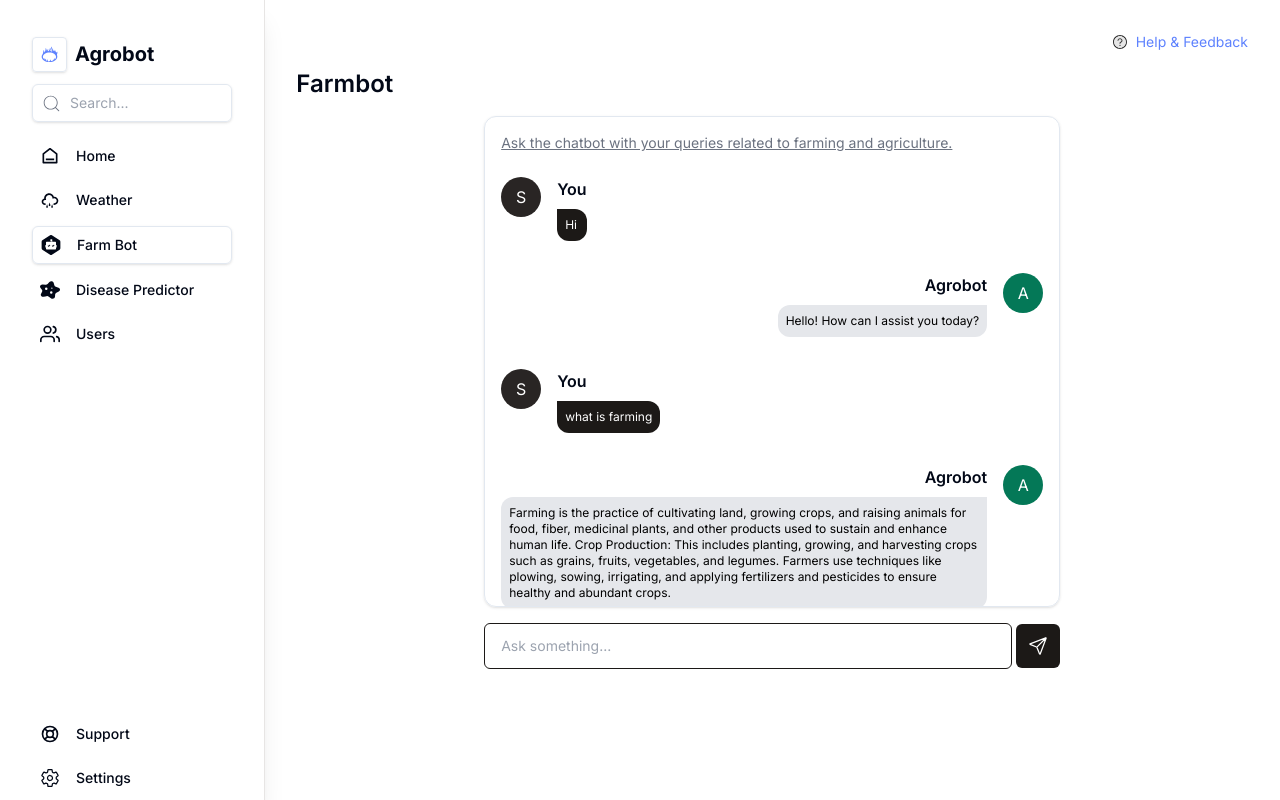
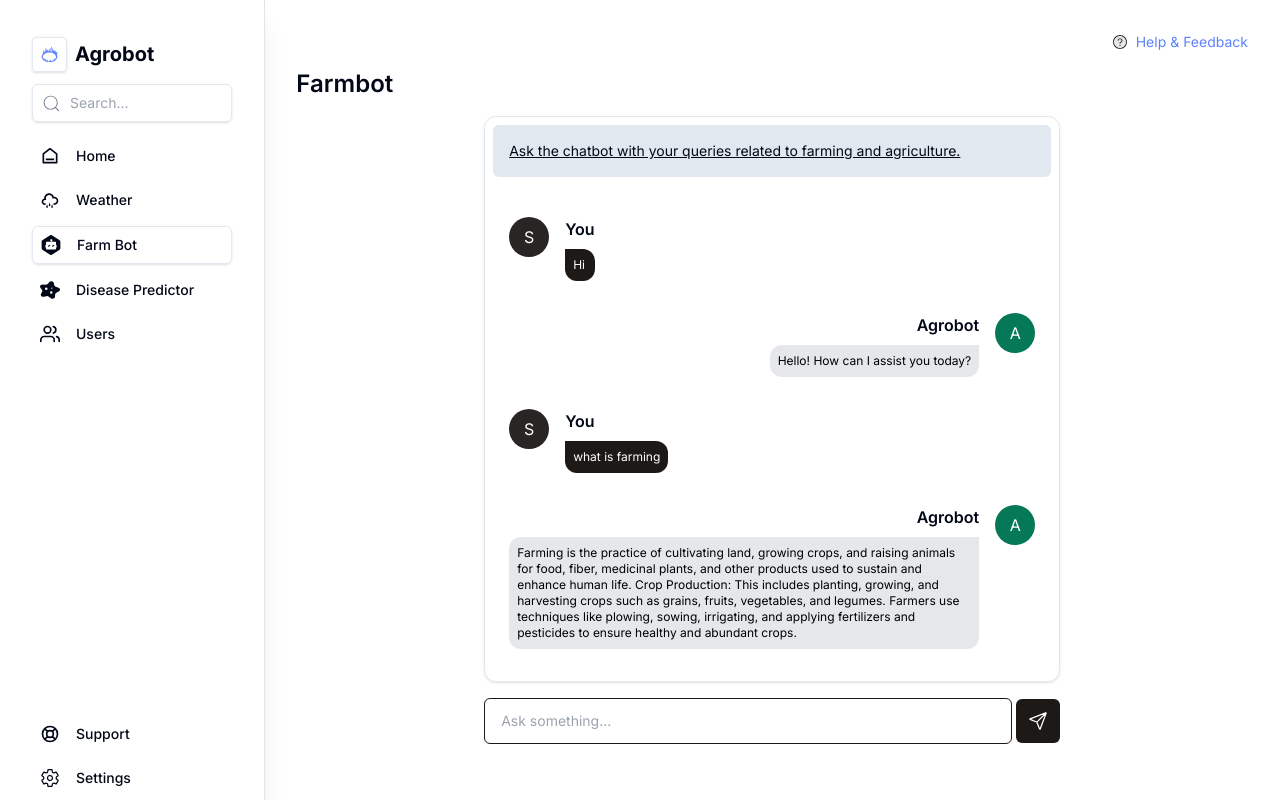
Before and after one commit to Sujanban/agrobot, a React (Vite) app in the folder client/: page /farmbot in a window 1280 px wide. Built offline with nearby package versions, Linux system fonts and the light colour scheme.

Commit message:
chat header added

```diff
--- a/client/src/App.css
+++ b/client/src/App.css
@@ -13,16 +13,19 @@
 }
 
 div::-webkit-scrollbar {
+  background-color: rgb(211, 211, 211);
+  border-radius: 20px;
+  height: 8px;
+  width: 8px;
+}
+
+/* div::-webkit-scrollbar-track {
   background-color: gray;
   border-radius: 20px;
   height: 10px;
-}
-
-::-webkit-scrollbar-track {
-  /* Customize the scrollbar track */
-}
+} */
 
 ::-webkit-scrollbar-thumb {
-  background-color: rgb(52, 52, 52);
+  background-color: rgb(145, 145, 145);
   border-radius: 20px;
 }
--- a/client/src/pages/dashboard/Farmbot.jsx
+++ b/client/src/pages/dashboard/Farmbot.jsx
@@ -19,9 +19,10 @@ const Farmbot = () => {
                     <Link className='flex items-center space-x-2 px-8 py-4 bg-stone-900 rounded-md text-sm text-white'><LuPenSquare /><p>create</p></Link>
                 </div> */}
                 <h1 className='font-semibold text-2xl'>Farmbot</h1>
-                <div className='p-4 shadow border max-w-xl mx-auto overflow-auto h-2/3 space-y-4 bordder shaddow rounded-xl'>
-                <p className='text-sm text-gray-500 underline'>Ask the chatbot with your queries related to farming and agriculture.</p>
+                <div className='p-2 shadow border max-w-xl mx-auto overflow-auto  space-y-4 bordder shaddow rounded-xl'>
+                    <p className='p-4 bg-slate-200 rounded-md text-sm underline'>Ask the chatbot with your queries related to farming and agriculture.</p>
 
+                    <div className='p-4 space-y-4 h-[60vh] overflow-auto'>
                         <div className='py-2 flex space-x-4'>
                             <h1 className='h-10 w-10 flex items-center justify-center shrink-0 text-white  rounded-full bg-stone-800'>S</h1>
                             <div className='space-y-2'>
@@ -32,7 +33,6 @@ const Farmbot = () => {
                             </div>
                         </div>
 
-
                         <div className='py-2 flex space-x-4 justify-end'>
                             <div className='space-y-2'>
                                 <h1 className='font-semibold text-right'>Agrobot</h1>
@@ -42,8 +42,6 @@ const Farmbot = () => {
                             </div>
                             <h1 className='h-10 w-10 flex items-center justify-center shrink-0 text-white  rounded-full bg-emerald-700'>A</h1>
                         </div>
-
-
 
                         <div className='py-2 flex space-x-4'>
                             <h1 className='h-10 w-10 flex items-center justify-center shrink-0 text-white  rounded-full bg-stone-800'>S</h1>
@@ -68,8 +66,7 @@ const Farmbot = () => {
                             </div>
                             <h1 className='h-10 w-10 flex items-center justify-center shrink-0 text-white  rounded-full bg-emerald-700'>A</h1>
                         </div>
-
-
+                    </div>
 
                 </div>
                 <form className='flex max-w-xl mx-auto items-center gap-1'>
```
Lines whose indentation alone changed are shown as unchanged.
